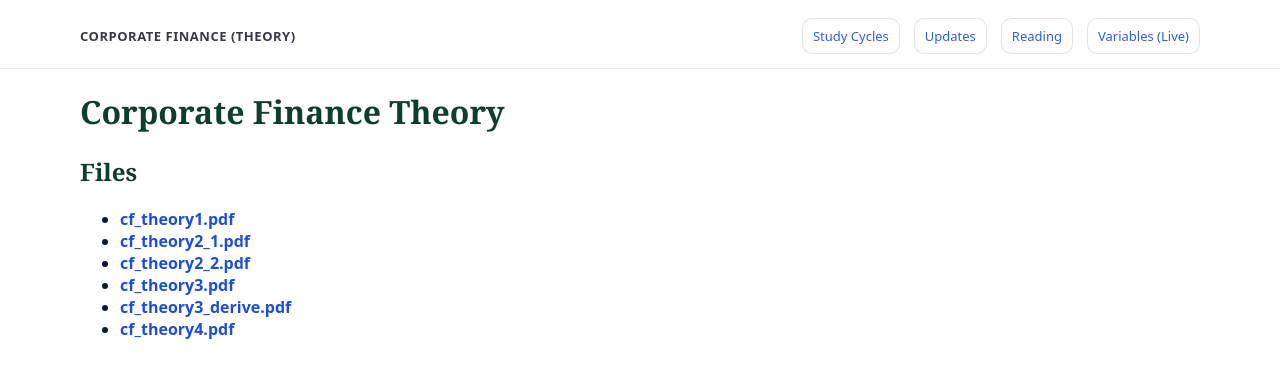
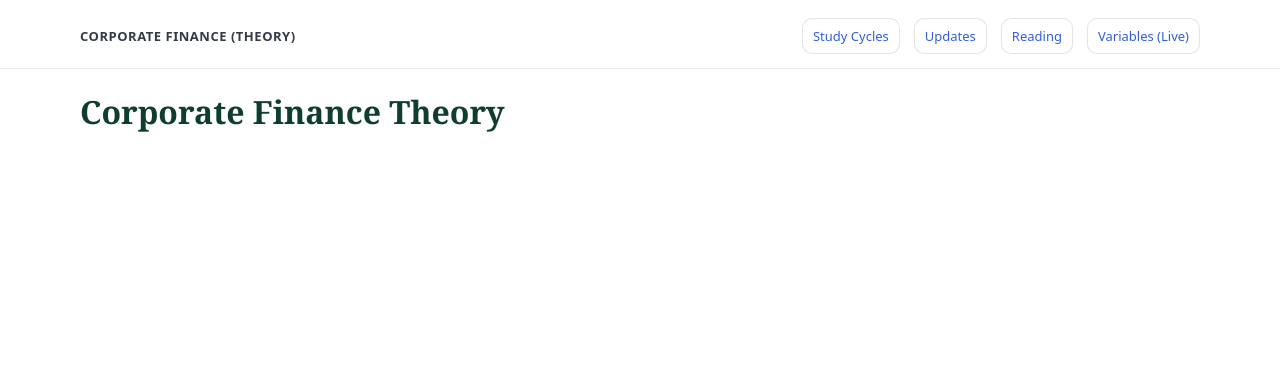
Before and after one commit to yaxinzn/study-archive, a Jekyll site: the page built from materials/cf-theory/index.md, in a window 1280 px wide. Shown: the top 378 px of the page. Built offline with Jekyll 4.4.1, drawn with Linux system fonts in a browser that asks for light colours.

Commit message:
Remove file list from Corporate Finance Theory index
Removed the list of corporate finance theory files from the index.

```diff
--- a/materials/cf-theory/index.md
+++ b/materials/cf-theory/index.md
@@ -9,13 +9,3 @@ hide_name: true
 ---
 
 # Corporate Finance Theory
-
-## Files
-<!-- AUTO-LIST-START -->
-- **[cf_theory1.pdf](cf_theory1.pdf)**
-- **[cf_theory2_1.pdf](cf_theory2_1.pdf)**
-- **[cf_theory2_2.pdf](cf_theory2_2.pdf)**
-- **[cf_theory3.pdf](cf_theory3.pdf)**
-- **[cf_theory3_derive.pdf](cf_theory3_derive.pdf)**
-- **[cf_theory4.pdf](cf_theory4.pdf)**
-<!-- AUTO-LIST-END -->
```
